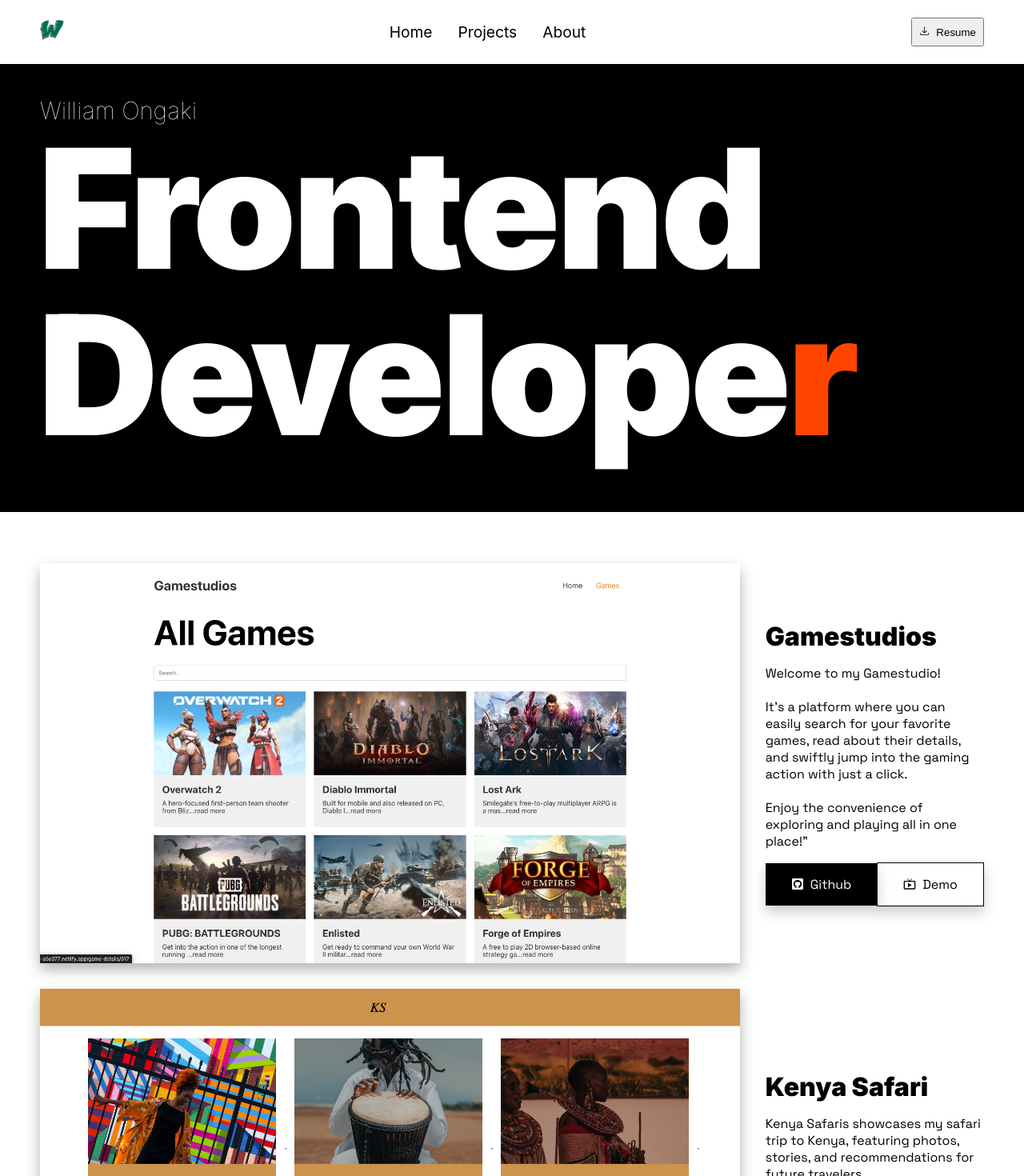
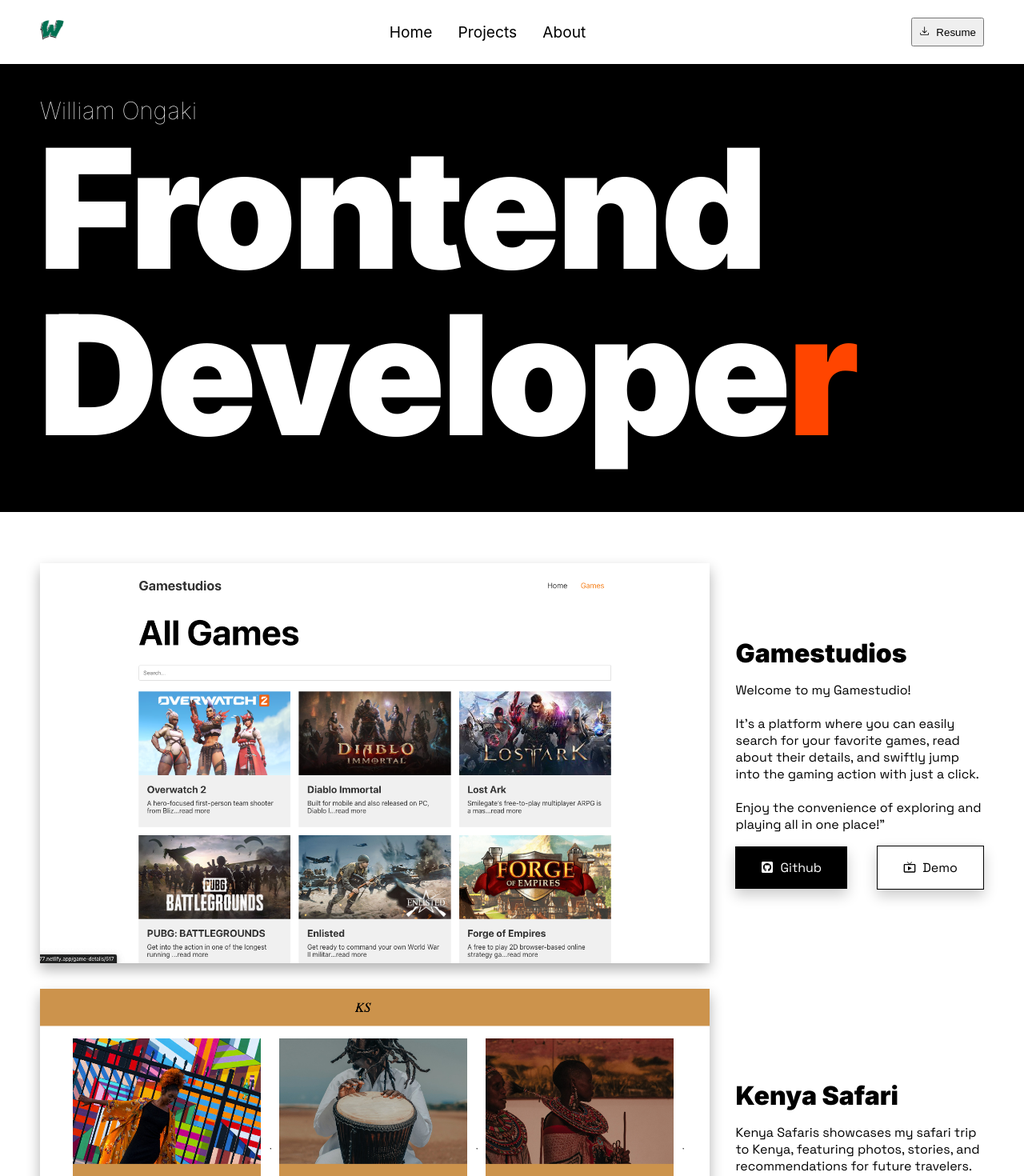
Before and after one commit to Devongaki/portfolio, a React (Create React App) app: page / in a window 1280 px wide. Shown: the top 1470 px of the page at 80% size. Built offline with nearby package versions, Linux system fonts and the light colour scheme.

Commit message:
Update Projects.css

```diff
--- a/src/component/Sections/Projects/Projects.css
+++ b/src/component/Sections/Projects/Projects.css
@@ -21,7 +21,7 @@
 }
 
 .project-img {
-  width: 100%;
+  width: 80%;
   height: 500px;
   box-shadow: 0px 8px 16px rgba(0, 0, 0, 0.3);
 }
@@ -109,8 +109,12 @@
 }
 
 @media screen and (max-width: 760px) {
-  .project-img {
-    height: 200px;
+  .project-img{
+    height: 100%;
+  }
+  .project-img img{
+    object-fit: contain;
+
   }
 
 }
```
